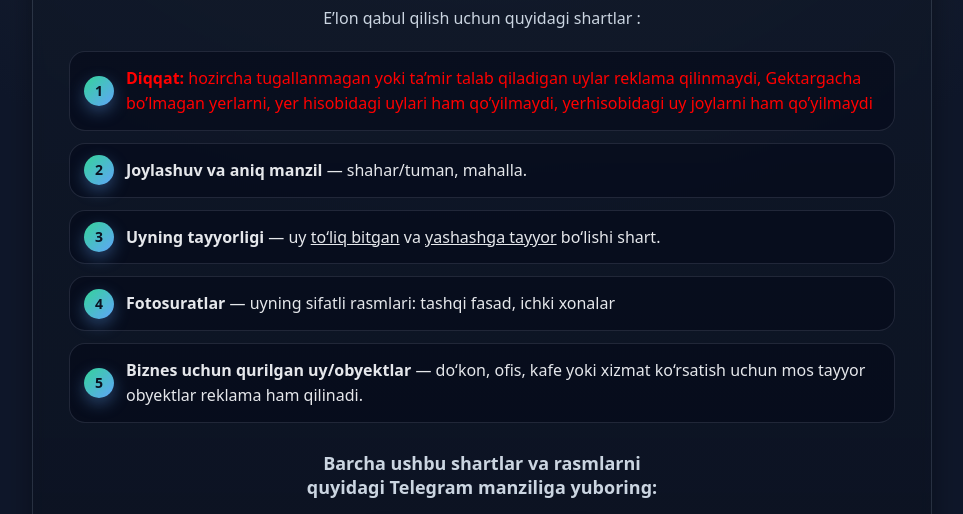
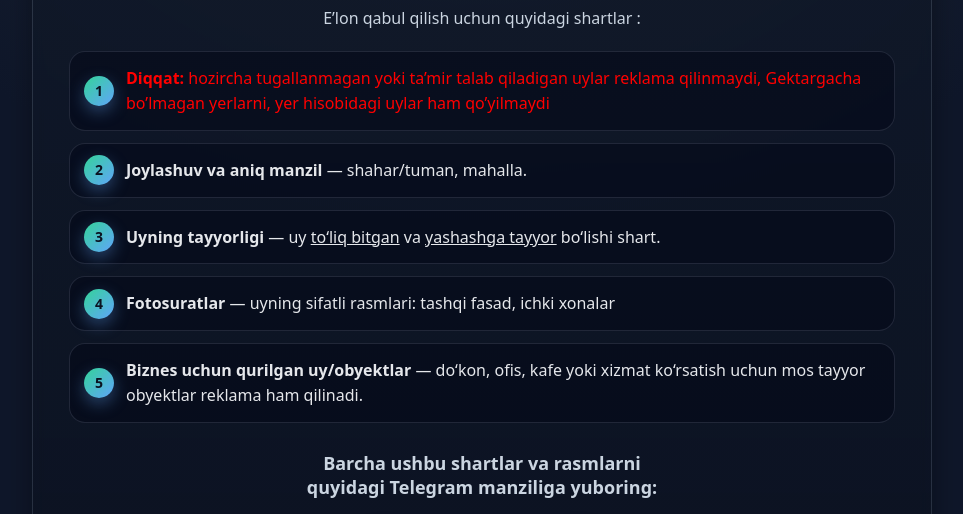
Before and after one commit to inomarka-hayda/info, a plain HTML site: page uy.html in a window 1280 px wide. Shown: the part 127-641 px from the top of the page, without its empty margins (158-1121 px from the left). Drawn offline with Linux system fonts and the light colour scheme.

Commit message:
deleted i

```diff
--- a/uy.html
+++ b/uy.html
@@ -93,7 +93,7 @@
     <p class="subtitle">E’lon qabul qilish uchun quyidagi shartlar :</p>
 
     <ol>
-      <li class="diqqat"><b>Diqqat:</b> hozircha tugallanmagan yoki ta’mir talab qiladigan uylar reklama qilinmaydi, Gektargacha bo’lmagan yerlarni, yer hisobidagi uylari ham qo’yilmaydi, yerhisobidagi uy joylarni ham qo’yilmaydi</li>
+      <li class="diqqat"><b>Diqqat:</b> hozircha tugallanmagan yoki ta’mir talab qiladigan uylar reklama qilinmaydi, Gektargacha bo’lmagan yerlarni, yer hisobidagi uylar ham qo’yilmaydi</li>
       <li><b>Joylashuv va aniq manzil</b> — shahar/tuman, mahalla.</li>
       <li><b>Uyning tayyorligi</b> — uy <u>to‘liq bitgan</u> va <u>yashashga tayyor</u> bo‘lishi shart.</li>
       <li><b>Fotosuratlar</b> — uyning sifatli rasmlari: tashqi fasad, ichki xonalar</li>
```
